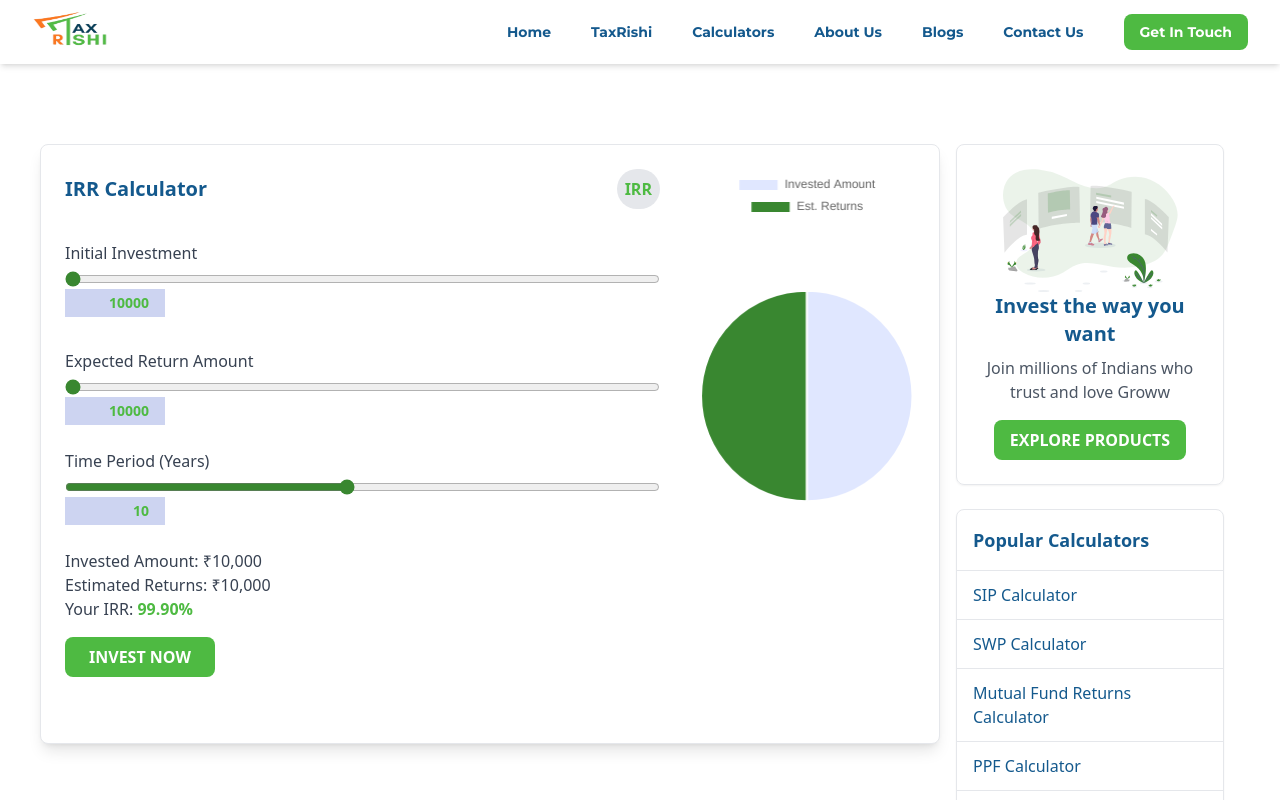
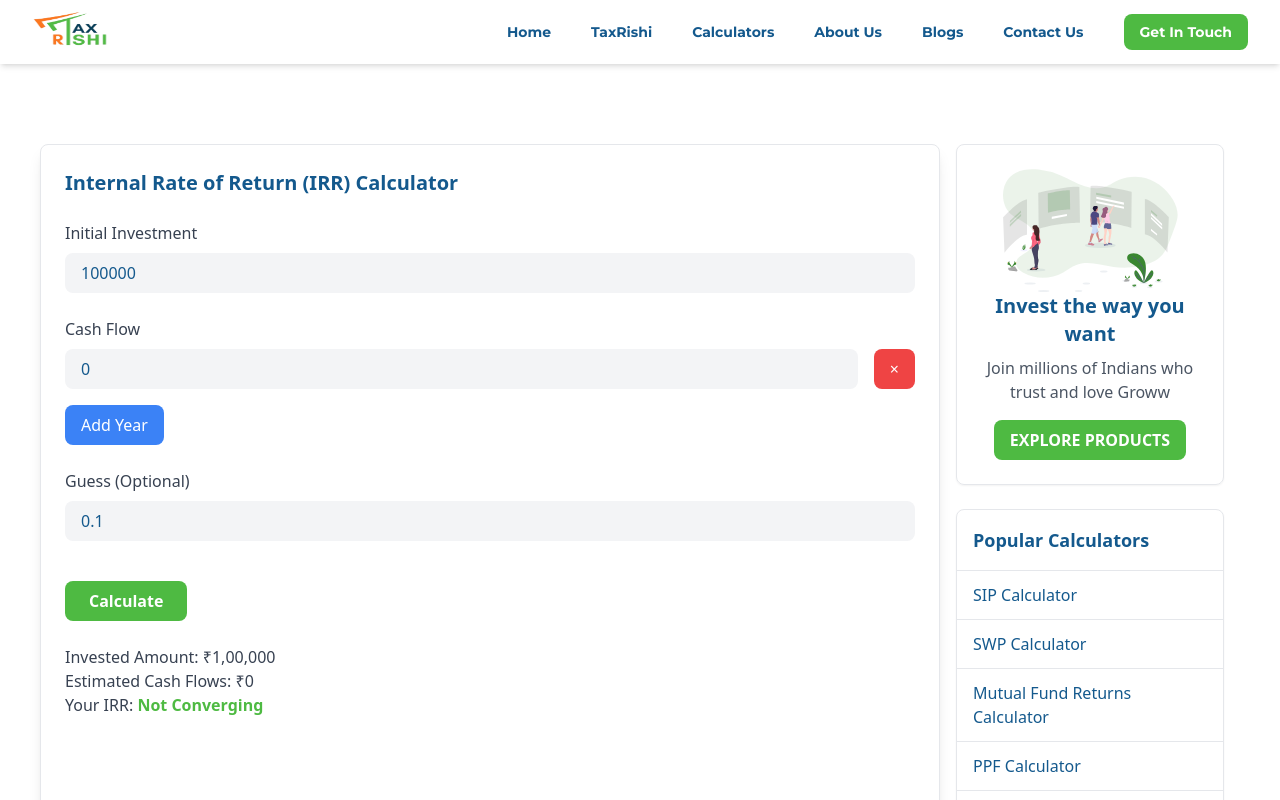
Before and after one commit to CsDeveloperLead/Tax_rishi, a React (Vite) app: page /irr in a window 1280 px wide. Shown: the top 800 px of the page. Built offline with nearby package versions, Linux system fonts and the light colour scheme.

Commit message:
irr done

```diff
--- a/src/pages/Irr.jsx
+++ b/src/pages/Irr.jsx
@@ -1,4 +1,4 @@
-import { useState, useEffect } from "react";
+import { useState } from "react";
 import { Pie } from "react-chartjs-2";
 import { Chart, ArcElement, Tooltip, Legend } from "chart.js";
 import SideComponent from "../components/SideComponent";
@@ -43,8 +43,12 @@ const IRR = (values, guess = 0.1) => {
 
   while (iteration < iterMax) {
     const resultValue = irrResult(values, dates, resultRate);
-    const newRate = resultRate - resultValue / irrResultDeriv(values, dates, resultRate);
-    if (Math.abs(newRate - resultRate) < epsMax && Math.abs(resultValue) < epsMax) {
+    const newRate =
+      resultRate - resultValue / irrResultDeriv(values, dates, resultRate);
+    if (
+      Math.abs(newRate - resultRate) < epsMax &&
+      Math.abs(resultValue) < epsMax
+    ) {
       return (newRate * 100).toFixed(2); // Return as percentage
     }
     resultRate = newRate;
@@ -55,27 +59,39 @@ const IRR = (values, guess = 0.1) => {
 };
 
 function IrrCalculator() {
-  const [initialInvestment, setInitialInvestment] = useState(10000);
-  const [returnAmount, setReturnAmount] = useState(10000);
-  const [timePeriod, setTimePeriod] = useState(10);
+  const [initialInvestment, setInitialInvestment] = useState(100000);
+  const [cashFlows, setCashFlows] = useState([0]);
+  const [guess, setGuess] = useState(0.1);
   const [irrResult, setIrrResult] = useState(null);
 
-  useEffect(() => {
-    const cashFlows = [-initialInvestment];
-    for (let i = 1; i <= timePeriod; i++) {
-      cashFlows.push(returnAmount);
-    }
-    setIrrResult(IRR(cashFlows));
-  }, [initialInvestment, returnAmount, timePeriod]);
+  const handleAddYear = () => {
+    setCashFlows([...cashFlows, 0]);
+  };
 
-  const totalInvested = Math.round(initialInvestment);
-  const estimatedReturns = Math.round(returnAmount);
+  const handleRemoveYear = (index) => {
+    const updatedCashFlows = cashFlows.filter((_, i) => i !== index);
+    setCashFlows(updatedCashFlows);
+  };
+
+  const handleCashFlowChange = (index, value) => {
+    const updatedCashFlows = [...cashFlows];
+    updatedCashFlows[index] = Number(value);
+    setCashFlows(updatedCashFlows);
+  };
+
+  const calculateIRR = () => {
+    const values = [-initialInvestment, ...cashFlows];
+    setIrrResult(IRR(values, guess));
+  };
 
   const data = {
-    labels: ["Invested Amount", "Est. Returns"],
+    labels: ["Initial Investment", "Cash Flows"],
     datasets: [
       {
-        data: [totalInvested, estimatedReturns],
+        data: [
+          initialInvestment,
+          cashFlows.reduce((acc, flow) => acc + flow, 0),
+        ],
         backgroundColor: ["#e0e7ff", "#398730"],
       },
     ],
@@ -84,81 +100,86 @@ function IrrCalculator() {
   return (
     <div className="mx-4 md:mx-10 my-10 md:my-20 text-[#14598D]">
       <div className="flex flex-col lg:flex-row">
-        <div className="w-full md:w-[75%] flex flex-col gap-10">
-          <div className="border h-auto md:h-[600px] flex flex-col md:flex-row bg-white p-6 gap-10 rounded-lg shadow-lg">
-            <div className="w-full md:w-[70%]">
-              <div className="flex items-center justify-between mb-4">
-                <h2 className="text-xl font-bold">IRR Calculator</h2>
-                <button className="bg-gray-200 rounded-full p-2 focus:outline-none">
-                  <span className="text-main font-bold">IRR</span>
+        <div className="w-full md:w-[75%] h-auto flex  gap-10">
+          <div className="w-full md:[75%] flex border  h-auto bg-white p-6 rounded-lg shadow-lg">
+            <div className="w-full ">
+            <h2 className="text-xl font-bold mb-6">
+              Internal Rate of Return (IRR) Calculator
+            </h2>
+
+            {/* Initial Investment */}
+            <div className="mb-6">
+              <label className="text-gray-700 font-medium">
+                Initial Investment
+              </label>
+              <input
+                type="number"
+                value={initialInvestment}
+                onChange={(e) => setInitialInvestment(Number(e.target.value))}
+                className="w-full bg-gray-100 px-4 py-2 rounded-lg mt-2"
+              />
+            </div>
+
+            {/* Cash Flows */}
+            <div className="mb-6">
+              <label className="text-gray-700 font-medium">Cash Flow</label>
+              {cashFlows.map((flow, index) => (
+                <div key={index} className="flex items-center gap-4 mt-2">
+                  <input
+                    type="number"
+                    value={flow}
+                    onChange={(e) =>
+                      handleCashFlowChange(index, e.target.value)
+                    }
+                    className="flex-1 bg-gray-100 px-4 py-2 rounded-lg"
+                  />
+                  <button
+                    className="bg-red-500 text-white px-4 py-2 rounded-lg"
+                    onClick={() => handleRemoveYear(index)}
+                  >
+                    &times;
+                  </button>
+                </div>
+              ))}
+              <button
+                className="bg-blue-500 text-white px-4 py-2 mt-4 rounded-lg"
+                onClick={handleAddYear}
+              >
+                Add Year
               </button>
             </div>
 
-              {/* Inputs */}
-              {/* Initial Investment */}
-              <div className="my-8">
-                <label className="text-gray-700 font-medium">Initial Investment</label>
+            {/* Guess */}
+            <div className="mb-6">
+              <label className="text-gray-700 font-medium">
+                Guess (Optional)
+              </label>
               <input
-                  type="range"
-                  min="10000"
-                  max="100000000"
-                  step="10000"
-                  value={initialInvestment}
-                  onChange={(e) => setInitialInvestment(Number(e.target.value))}
-                  className="w-full h-2 bg-gray-200 rounded-lg cursor-pointer"
-                />
-                <input
-                  type="text"
-                  value={initialInvestment}
-                  onChange={(e) => setInitialInvestment(Number(e.target.value))}
-                  className="text-main text-sm bg-[#CDD4F1] w-[100px] px-4 py-1 font-bold text-right"
+                type="number"
+                value={guess}
+                onChange={(e) => setGuess(Number(e.target.value))}
+                className="w-full bg-gray-100 px-4 py-2 rounded-lg mt-2"
               />
             </div>
 
-              {/* Expected Returns */}
-              <div className="mb-6">
-                <label className="text-gray-700 font-medium">Expected Return Amount</label>
-                <input
-                  type="range"
-                  min="1000"
-                  max="100000000"
-                  step="1000"
-                  value={returnAmount}
-                  onChange={(e) => setReturnAmount(Number(e.target.value))}
-                  className="w-full h-2 bg-gray-200 rounded-lg cursor-pointer"
-                />
-                <input
-                  type="text"
-                  value={returnAmount}
-                  onChange={(e) => setReturnAmount(Number(e.target.value))}
-                  className="text-main text-sm bg-[#CDD4F1] w-[100px] px-4 py-1 font-bold text-right"
-                />
-              </div>
+            {/* Results */}
+            <button
+              className="bg-main hover:bg-green-700 text-white font-semibold mt-4 px-6 py-2 rounded-lg"
+              onClick={calculateIRR}
+            >
+              Calculate
+            </button>
 
-              {/* Time Period */}
-              <div className="mb-6">
-                <label className="text-gray-700 font-medium">Time Period (Years)</label>
-                <input
-                  type="range"
-                  min="1"
-                  max="20"
-                  step="1"
-                  value={timePeriod}
-                  onChange={(e) => setTimePeriod(Number(e.target.value))}
-                  className="w-full h-2 bg-gray-200 rounded-lg cursor-pointer"
-                />
-                <input
-                  type="text"
-                  value={timePeriod}
-                  onChange={(e) => setTimePeriod(Number(e.target.value))}
-                  className="text-main text-sm bg-[#CDD4F1] w-[100px] px-4 py-1 font-bold text-right"
-                />
-              </div>
-
-              {/* Summary */}
             <div className="text-gray-700 font-medium mt-6">
-                <p>Invested Amount: ₹{formatToIndianCurrency(totalInvested)}</p>
-                <p>Estimated Returns: ₹{formatToIndianCurrency(estimatedReturns)}</p>
+              <p>
+                Invested Amount: ₹{formatToIndianCurrency(initialInvestment)}
+              </p>
+              <p>
+                Estimated Cash Flows: ₹
+                {formatToIndianCurrency(
+                  cashFlows.reduce((acc, flow) => acc + flow, 0)
+                )}
+              </p>
               <p>
                 Your IRR:{" "}
                 <span className="font-bold text-main">
@@ -166,17 +187,13 @@ function IrrCalculator() {
                 </span>
               </p>
             </div>
-              <Link to="/contact">
-                <button className="bg-main hover:bg-green-700 text-white font-semibold mt-4 px-6 py-2 rounded-lg">
-                  INVEST NOW
-                </button>
-              </Link>
             </div>
-
-            {/* Pie Chart */}
-            <div className="w-full md:w-[25%] h-[400px]">
-              <Pie data={data} options={{ responsive: true, maintainAspectRatio: false }} />
-            </div>
+            {/* <div className="w-full md:w-[30%]">
+              <Pie
+                data={data}
+                options={{ responsive: true, maintainAspectRatio: false }}
+              />
+            </div> */}
           </div>
         </div>
 
```
Lines whose indentation alone changed are shown as unchanged.
